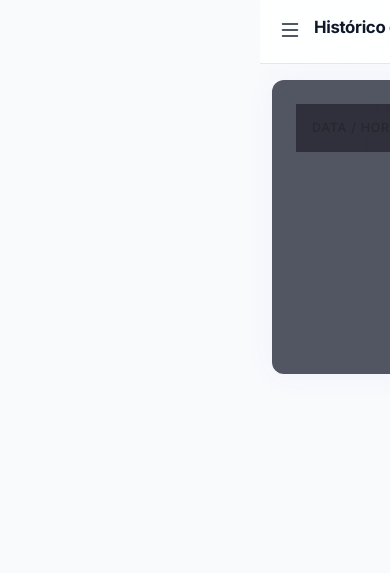
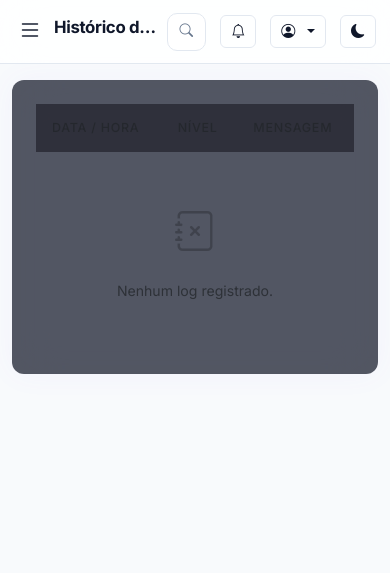
Before and after one commit to MuriloSCunha0/AutoInsta, a Django app: page /analytics/logs/ in a window 390 px wide. Shown: the top 573 px of the page. Run offline with Django 5.2, Linux system fonts and the light colour scheme; the visitor is signed in with stand-in values (Sample User, id 1); data that the repository does not hold is empty; parts of the project's set-up code (start-up, migrations or seed data) failed here and were passed over; some libraries are stand-ins or nearby versions.

Commit message:
fix(mobile): conteudo ficava 260px empurrado para a direita
O sidebar e position:fixed e o conteudo abre espaco com
margin-left: var(--sidebar-w) (260px). No celular o sidebar sai de cena,
mas a margem nunca era zerada — a tela inteira ficava deslocada e cortada.

A media query mobile tentava resolver com grid-template-columns/grid-column,
resquicio de um layout em grid antigo; o shell e flex, entao essas duas
regras nao faziam efeito nenhum. Trocadas por margin-left: 0.

Co-Authored-By: Claude Opus 4.8 <noreply@anthropic.com>

```diff
--- a/static/css/theme.css
+++ b/static/css/theme.css
@@ -1926,10 +1926,6 @@ textarea.form-control {
 }
 
 @media (max-width: 768px) {
-  .app-shell {
-    grid-template-columns: 1fr;
-  }
-
   .side-nav {
     transform: translateX(-100%);
   }
@@ -1939,8 +1935,16 @@ textarea.form-control {
     box-shadow: 20px 0 60px rgba(0, 0, 0, 0.6);
   }
 
+  /* ESSENCIAL: o sidebar é `position: fixed` e o conteúdo abre espaço para
+     ele com `margin-left: var(--sidebar-w)` (260px). No celular o sidebar
+     sai de cena, então a margem PRECISA ir a zero — senão a tela inteira
+     fica empurrada 260px para a direita e cortada.
+     (Antes havia aqui `grid-template-columns`/`grid-column`, resquício de
+     um layout em grid; o shell é flex, então não faziam efeito nenhum.) */
   .main-content {
-    grid-column: 1;
+    margin-left: 0;
+    width: 100%;
+    min-width: 0;
   }
 
   .mobile-toggle {
```
